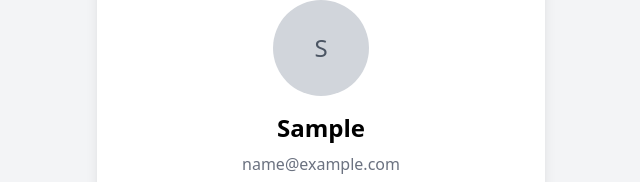
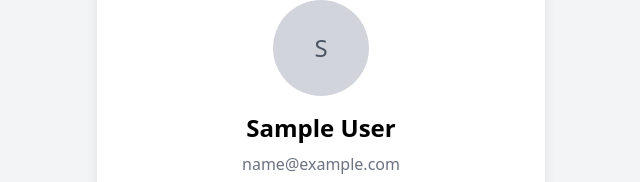
Before and after one commit to github-meetk/TaskManagement, a React (Vite) app: page /profile in a window 1280 px wide. Shown: the part 148-330 px from the top of the page, without its empty margins (319-959 px from the left). Built offline with nearby package versions, Linux system fonts and the light colour scheme; sample sign-in values are in the browser's storage.

Commit message:
fixed auth bug

```diff
--- a/src/components/Profile.jsx
+++ b/src/components/Profile.jsx
@@ -39,7 +39,9 @@ const Profile = () => {
               {userData.firstName.charAt(0).toUpperCase()}
             </span>
           </div>
-          <h2 className="text-2xl font-semibold mb-2">{userData.firstName}</h2>
+          <h2 className="text-2xl font-semibold mb-2">
+            {userData.firstName} {userData.lastName}
+          </h2>
           <p className="text-gray-500 mb-2">{userData.email}</p>
           {token && (
             <button
--- a/src/pages/VerifyEmail.jsx
+++ b/src/pages/VerifyEmail.jsx
@@ -7,25 +7,25 @@ import toast from "react-hot-toast";
 const VerifyEmail = () => {
   const [otp, setOtp] = useState("");
   const [loading, setLoading] = useState(false);
-  const { signupData } = useSelector((state) => state.auth);
+  const { userData } = useSelector((state) => state.auth);
   const navigate = useNavigate();
 
   const handleSubmit = async (e) => {
     e.preventDefault();
     try {
       setLoading(true);
-      if (!signupData) {
+      if (!userData) {
         toast.error("No signup data found. Please sign up again.");
         navigate("/signup");
         return;
       }
 
       // Call the signup API with form data and OTP
-      await signupAPI({ ...signupData, otp });
-      toast.error("Signup successful! Please log in.");
+      await signupAPI({ ...userData, otp });
+      toast.success("Signup successful! Please log in.");
       navigate("/login");
     } catch (error) {
-      console.error(error.response?.data?.message || "Error during signup");
+      console.log(error);
       toast.error(error.response?.data?.message || "Failed to verify OTP");
     } finally {
       setLoading(false);
```
